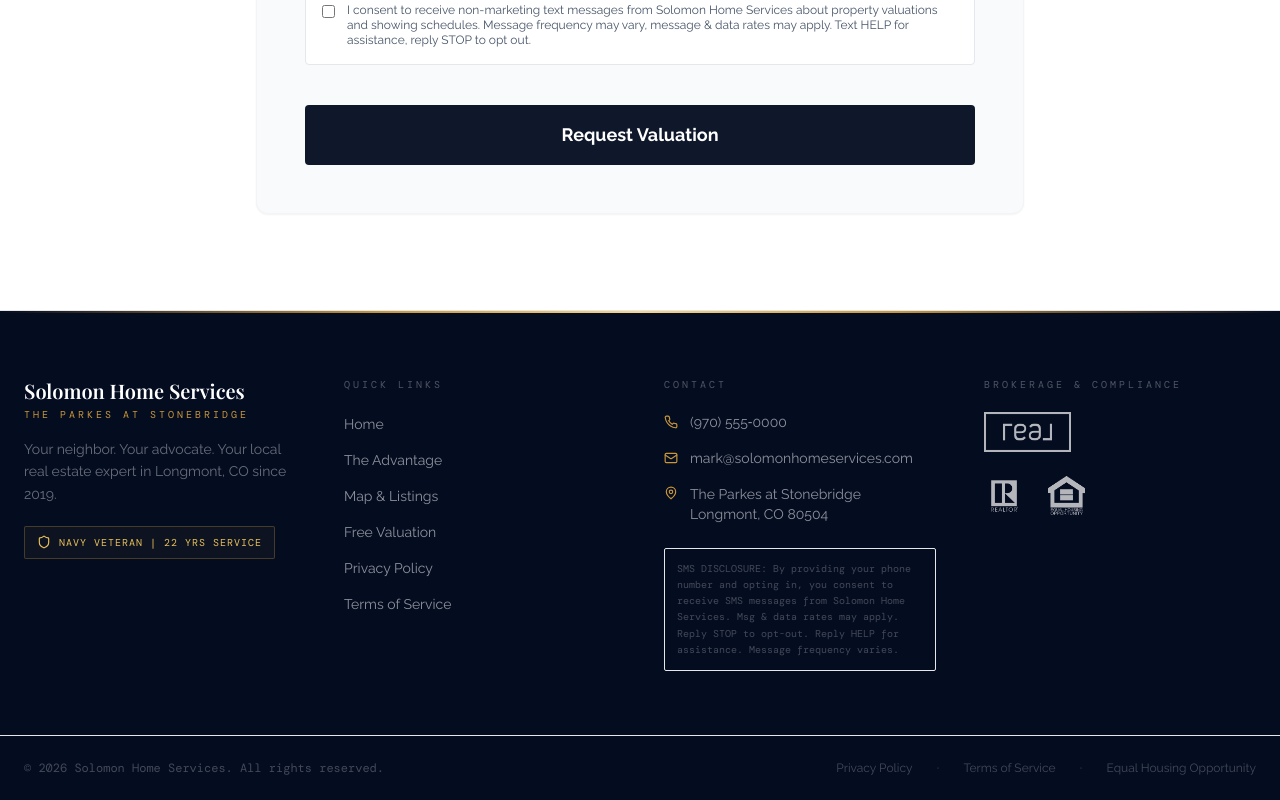
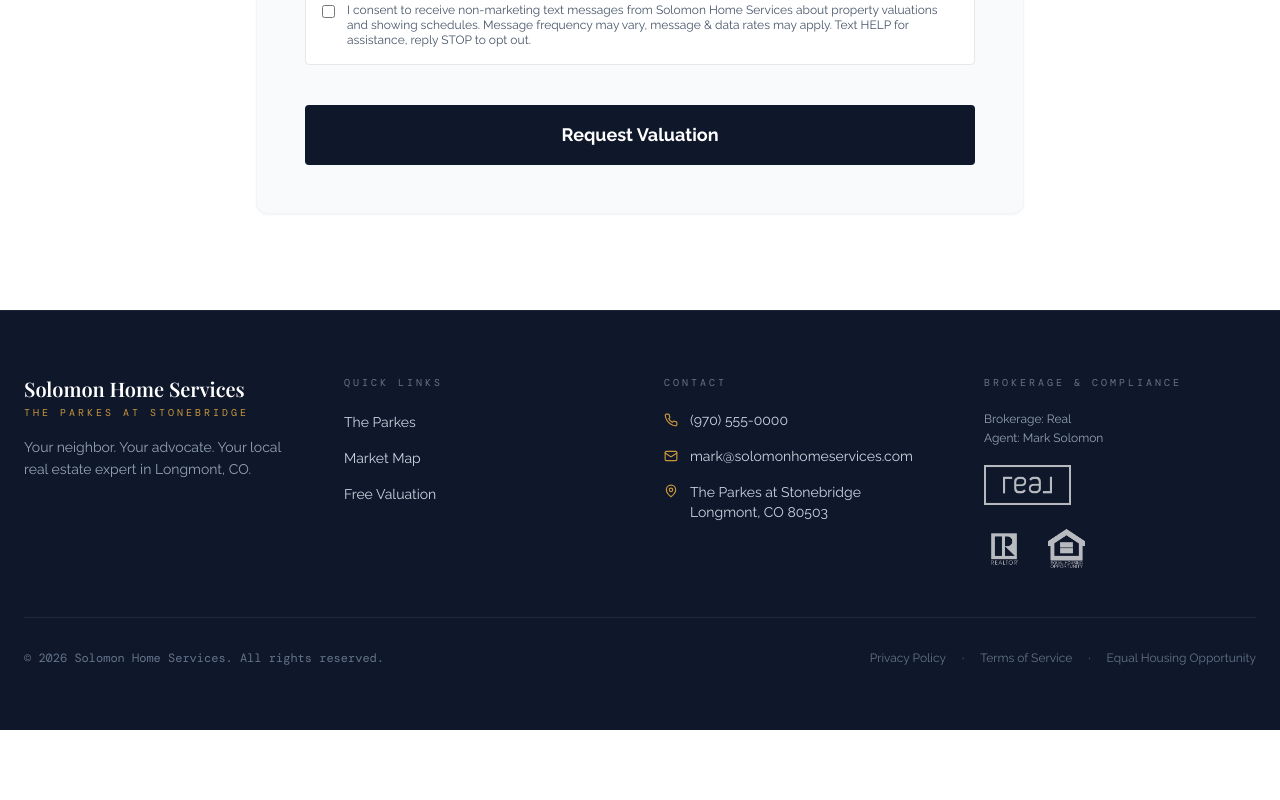
Before and after one commit to lasersolosbd/Parkes-at-Stonebridge-Microsite, a Next.js app: page / in a window 1280 px wide. Shown: the part 3477-4277 px from the top of the page. After the commit the page ends 4207 px from the top, so only its background shows below. Built offline with nearby package versions, Linux system fonts and the light colour scheme; a web font is replaced by a local one.

Commit message:
Update Footer.tsx

```diff
--- a/components/Footer.tsx
+++ b/components/Footer.tsx
@@ -1,24 +1,13 @@
-import { Phone, Mail, MapPin, Shield } from "lucide-react";
+import { Phone, Mail, MapPin } from "lucide-react";
+import Link from "next/link";
 
 export default function Footer() {
   const currentYear = new Date().getFullYear();
 
-  const navLinks = [
-    { label: "Home", href: "/" },
-    { label: "The Advantage", href: "/#advantage" },
-    { label: "Map & Listings", href: "/#map" },
-    { label: "Free Valuation", href: "/#contact" },
-    { label: "Privacy Policy", href: "/privacy" },
-    { label: "Terms of Service", href: "/terms" },
-  ];
-
   return (
-    <footer className="bg-navy-950 border-t border-white/8">
-      {/* Top band */}
-      <div className="gold-rule" />
-
-      <div className="max-w-7xl mx-auto px-6 py-16">
-        <div className="grid grid-cols-1 md:grid-cols-4 gap-12">
+    <footer className="bg-slate-900 border-t border-slate-800 py-16 px-6">
+      <div className="max-w-7xl mx-auto">
+        <div className="grid grid-cols-1 md:grid-cols-4 gap-12 mb-12">
           {/* Brand block */}
           <div className="md:col-span-1">
             <div className="flex flex-col mb-4">
@@ -29,89 +18,59 @@ export default function Footer() {
                 The Parkes at Stonebridge
               </span>
             </div>
-            <p className="text-white/40 text-sm leading-relaxed mb-5">
-              Your neighbor. Your advocate. Your local real estate expert in
-              Longmont, CO since 2019.
+            <p className="text-slate-400 text-sm leading-relaxed mb-5">
+              Your neighbor. Your advocate. Your local real estate expert in Longmont, CO.
             </p>
-
-            {/* Veteran badge */}
-            <div className="inline-flex items-center gap-2 border border-gold-500/30 bg-gold-500/5 px-3 py-2 rounded-sm">
-              <Shield size={14} className="text-gold-400" />
-              <span className="text-gold-400 text-[10px] font-mono tracking-widest uppercase">
-                Navy Veteran | 22 Yrs Service
-              </span>
-            </div>
           </div>
 
-          {/* Nav links */}
+          {/* Quick Links */}
           <div>
-            <h4 className="text-white/30 text-[10px] font-mono tracking-[0.3em] uppercase mb-5">
+            <h4 className="text-slate-500 text-[10px] font-mono tracking-[0.3em] uppercase mb-5">
               Quick Links
             </h4>
             <ul className="space-y-3">
-              {navLinks.map((l) => (
-                <li key={l.label}>
-                  <a
-                    href={l.href}
-                    className="text-white/55 hover:text-gold-400 text-sm transition-colors duration-200"
-                  >
-                    {l.label}
-                  </a>
-                </li>
-              ))}
+              <li><Link href="/#hero" className="text-slate-300 hover:text-gold-400 text-sm transition-colors">The Parkes</Link></li>
+              <li><Link href="/#map" className="text-slate-300 hover:text-gold-400 text-sm transition-colors">Market Map</Link></li>
+              <li><Link href="/#contact" className="text-slate-300 hover:text-gold-400 text-sm transition-colors">Free Valuation</Link></li>
             </ul>
           </div>
 
           {/* Contact info */}
           <div>
-            <h4 className="text-white/30 text-[10px] font-mono tracking-[0.3em] uppercase mb-5">
+            <h4 className="text-slate-500 text-[10px] font-mono tracking-[0.3em] uppercase mb-5">
               Contact
             </h4>
             <ul className="space-y-4">
               <li>
-                <a
-                  href="tel:+19705550000"
-                  className="flex items-center gap-3 text-white/55 hover:text-gold-400 text-sm transition-colors duration-200"
-                >
+                <a href="tel:+19705550000" className="flex items-center gap-3 text-slate-300 hover:text-gold-400 text-sm transition-colors">
                   <Phone size={14} className="text-gold-500 flex-shrink-0" />
-                  (970) 555‑0000
+                  (970) 555-0000
                 </a>
               </li>
               <li>
-                <a
-                  href="mailto:mark@solomonhomeservices.com"
-                  className="flex items-center gap-3 text-white/55 hover:text-gold-400 text-sm transition-colors duration-200"
-                >
+                <a href="mailto:mark@solomonhomeservices.com" className="flex items-center gap-3 text-slate-300 hover:text-gold-400 text-sm transition-colors">
                   <Mail size={14} className="text-gold-500 flex-shrink-0" />
                   mark@solomonhomeservices.com
                 </a>
               </li>
               <li>
-                <span className="flex items-start gap-3 text-white/55 text-sm">
+                <span className="flex items-start gap-3 text-slate-300 text-sm">
                   <MapPin size={14} className="text-gold-500 flex-shrink-0 mt-0.5" />
-                  The Parkes at Stonebridge
-                  <br />
-                  Longmont, CO 80504
+                  The Parkes at Stonebridge<br />Longmont, CO 80503
                 </span>
               </li>
             </ul>
-
-            {/* SMS disclaimer */}
-            <div className="mt-6 p-3 border border-white/8 rounded-sm">
-              <p className="text-white/25 text-[10px] leading-relaxed font-mono">
-                SMS DISCLOSURE: By providing your phone number and opting in, you
-                consent to receive SMS messages from Solomon Home Services.
-                Msg &amp; data rates may apply. Reply STOP to opt-out. Reply HELP
-                for assistance. Message frequency varies.
-              </p>
-            </div>
           </div>
 
           {/* Compliance & Logos Col */}
           <div className="md:col-span-1">
-             <h4 className="text-white/30 text-[10px] font-mono tracking-[0.3em] uppercase mb-5">
+             <h4 className="text-slate-500 text-[10px] font-mono tracking-[0.3em] uppercase mb-5">
                 Brokerage & Compliance
              </h4>
+             <p className="text-slate-400 text-xs mb-4 leading-relaxed">
+               Brokerage: Real<br />
+               Agent: Mark Solomon
+             </p>
              <div className="flex flex-col gap-6 opacity-70 hover:opacity-100 transition-opacity duration-300">
                 <img
                   src="/real-broker-logo-light.png"
@@ -133,26 +92,18 @@ export default function Footer() {
              </div>
           </div>
         </div>
-      </div>
 
-      {/* Bottom bar */}
-      <div className="border-t border-white/8">
-        <div className="max-w-7xl mx-auto px-6 py-5 flex flex-col md:flex-row items-center justify-between gap-3">
-          <p className="text-white/25 text-xs font-mono">
+        {/* Bottom bar */}
+        <div className="border-t border-slate-800 pt-8 flex flex-col md:flex-row items-center justify-between gap-4">
+          <p className="text-slate-500 text-xs font-mono">
             © {currentYear} Solomon Home Services. All rights reserved.
           </p>
-          <div className="flex items-center gap-6">
-            <a href="/privacy" className="text-white/25 hover:text-gold-400 text-xs transition-colors">
-              Privacy Policy
-            </a>
-            <span className="text-white/15">·</span>
-            <a href="/terms" className="text-white/25 hover:text-gold-400 text-xs transition-colors">
-              Terms of Service
-            </a>
-            <span className="text-white/15">·</span>
-            <span className="text-white/25 text-xs flex items-center gap-2">
-              Equal Housing Opportunity
-            </span>
+          <div className="flex items-center gap-4 text-xs text-slate-500">
+            <Link href="/privacy" className="hover:text-gold-400 transition-colors">Privacy Policy</Link>
+            <span>·</span>
+            <Link href="/terms" className="hover:text-gold-400 transition-colors">Terms of Service</Link>
+            <span>·</span>
+            <span>Equal Housing Opportunity</span>
           </div>
         </div>
       </div>
```
